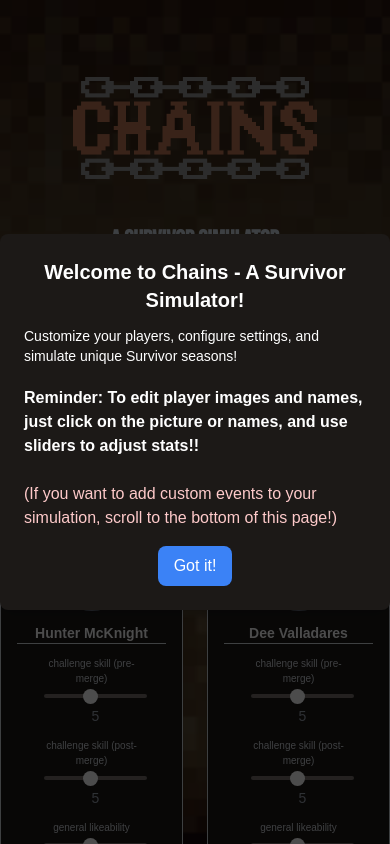
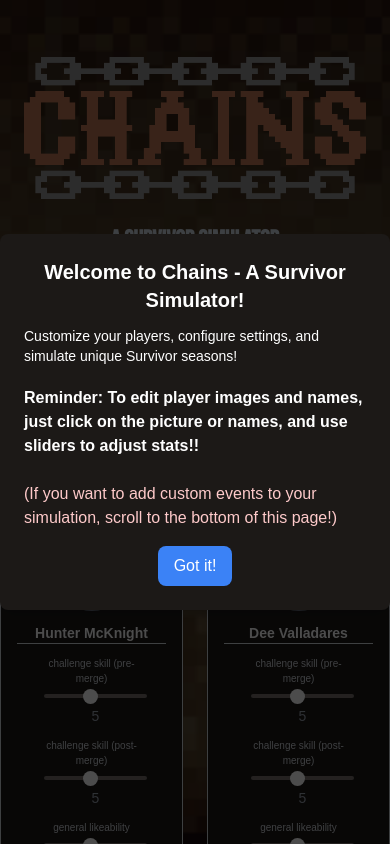
Before and after one commit to nicholasmentzer/survivorsim, a Next.js app: page / in a window 390 px wide. Shown: the top 844 px of the page. Built offline with nearby package versions, Linux system fonts and the light colour scheme.

Commit message:
testing with margins

```diff
--- a/src/app/page.js
+++ b/src/app/page.js
@@ -281,7 +281,7 @@ export default function Home() {
         </div>
       )}
       <div className="relative min-h-screen flex-col items-center justify-center w-full">
-        <article className="prose mx-auto w-full max-w-[75%] sm:max-w-[90%] md:max-w-[85%] lg:max-w-[75%] pt-12 p-6 rounded-lg">
+        <article className="prose mx-auto w-full pt-12 p-6 rounded-lg">
           <div className="flex justify-center">
             <img
               src="/logo.png"
@@ -717,7 +717,7 @@ export default function Home() {
                             ) : null}
 
                             {event.type === "voting-summary" ?
-                              <div className="bg-stone-800 text-white px-6 py-3 rounded-lg shadow-md text-center text-sm w-4/5 sm:w-1/2">
+                              <div className="bg-stone-800 text-white px-6 py-3 rounded-lg shadow-md text-center text-sm w-4/5 sm:w-3/4 md:w-1/2">
                                 {event.message.map((vote, i) => (
                                   <div key={i} className="text-xs sm:text-sm font-semibold py-4" dangerouslySetInnerHTML={{ __html: vote }}></div>
                                 ))}
```
